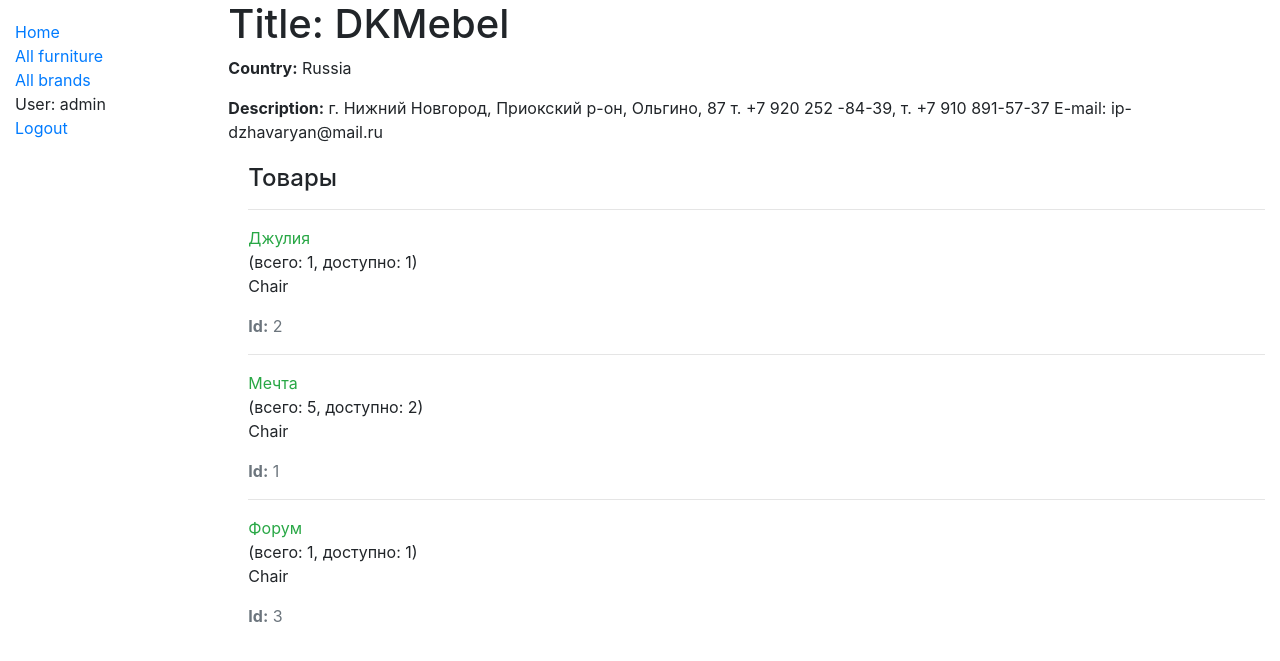
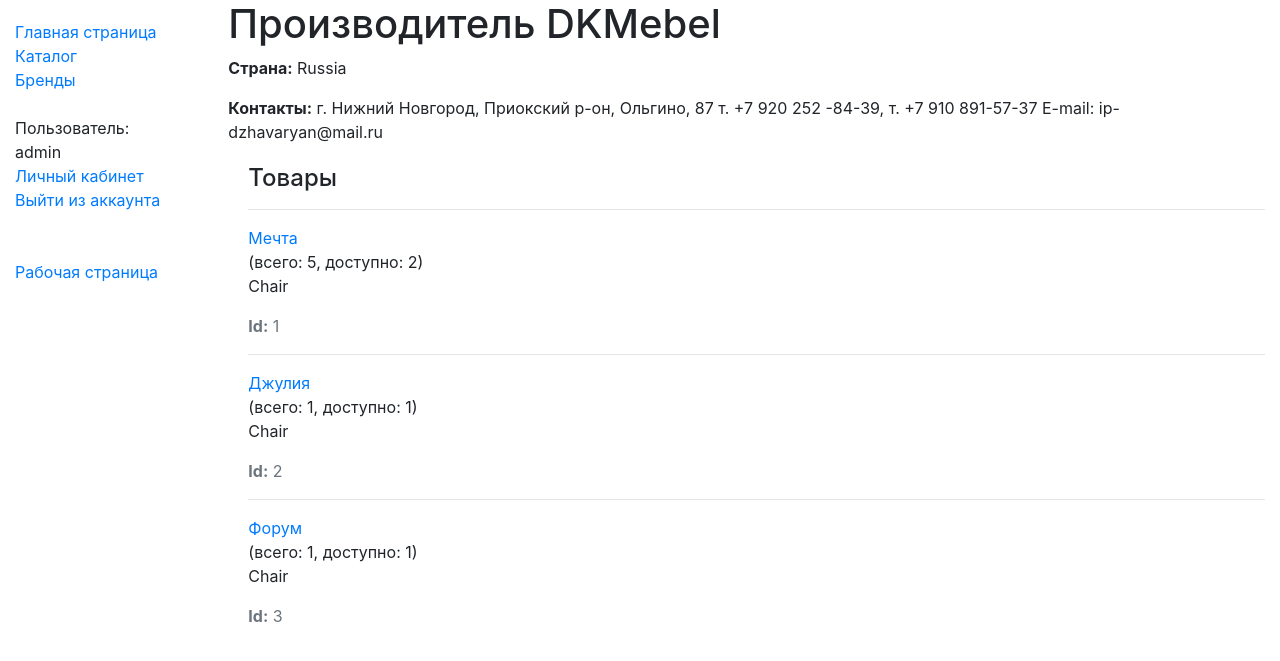
Before and after one commit to dedvnutree/DevOps-Autumn2021, a Django app: page /catalog/brand/1 in a window 1280 px wide. Shown: the top 661 px of the page. Run offline with Django 3.2, Linux system fonts and the light colour scheme; a user stored in the database is signed in; data comes from the database, SQL or seed files in the repository.

Commit message:
workers_page

```diff
--- a/catalog/models.py
+++ b/catalog/models.py
@@ -3,6 +3,7 @@ import uuid
 from django.db import models
 from django.urls import reverse
 from django.contrib.auth.models import User
+from datetime import date, timedelta
 
 
 class Type(models.Model):
@@ -21,10 +22,11 @@ class Furniture(models.Model):
     """
     name = models.CharField(max_length=200)
     brand = models.ForeignKey('Brand', on_delete=models.SET_NULL, null=True)
-    description = models.TextField(max_length=1000, help_text="Enter description of the product")
+    description = models.TextField(max_length=1000, help_text="Описание продукта")
     isbn = models.CharField('ISBN', max_length=13,
                             help_text='13 Character <a href="https://www.isbn-international.org/content/what-isbn">ISBN number</a>')
     type = models.ManyToManyField(Type, help_text="Select a type of this product")
+    published = models.BooleanField(default=False, help_text="Опубликовано")
 
     def __str__(self):
         return self.name
@@ -40,7 +42,7 @@ class Furniture(models.Model):
         return self.furnitureinstance_set.filter(status='a').count()
 
     class Meta:
-        ordering = ['name']
+        ordering = ['brand']
 
 
 class FurnitureInstance(models.Model):
@@ -51,7 +53,6 @@ class FurnitureInstance(models.Model):
                           help_text="Unique ID for this particular furniture")
     furniture = models.ForeignKey('Furniture', on_delete=models.SET_NULL, null=True)
     buyer = models.ForeignKey(User, on_delete=models.SET_NULL, null=True, blank=True)
-    # delivery_day
 
     Availability_STATUS = (
         ('a', 'Available'),
@@ -60,9 +61,20 @@ class FurnitureInstance(models.Model):
     )
 
     status = models.CharField(max_length=1, choices=Availability_STATUS, blank=True, default='m', help_text='Furniture availability')
+    delivery_day = models.DateField(default=date.today() + timedelta(days=10), help_text="Delivery day")
+
+    @property
+    def delivery(self):
+        if self.status == 'n' and self.delivery_day < date.today():
+            return "был доставлен %s" % self.delivery_day
+        if self.status == 'a':
+            self.delivery_day = date.today() + timedelta(days=10);
+            return "привезем уже к %s!" % self.delivery_day
+        return "будет доставлен %s" % self.delivery_day #only if reserved
 
     class Meta:
         ordering = ["id"]
+        permissions = (("can_mark_available", "Mark furniture as available"),)
 
     def __str__(self):
         """
--- a/catalog/templates/base_generic.html
+++ b/catalog/templates/base_generic.html
@@ -14,22 +14,35 @@
     <div class="row">
       <div class="col-sm-2">
       {% block sidebar %}
-        <ul class="sidebar-nav">
-            <li><a href="{% url 'index' %}">Home</a></li>
-            <li><a href="{% url 'furniture' %}">All furniture</a></li>
-            <li><a href="{% url 'brand' %}">All brands</a></li>
+        <ul class="sidebar-nav" style="width:150%;">
+            <li><a href="{% url 'index' %}">Главная страница</a></li>
+            <li><a href="{% url 'furniture' %}">Каталог</a></li>
+            <li><a href="{% url 'brand' %}">Бренды</a></li>
+            <br>
 
             {% if user.is_authenticated %}
-                <li>User: {{ user.get_username }}</li>
-                <li><a href="{% url 'logout'%}?next={{request.path}}">Logout</a></li>
+                <li>Пользователь: <br>
+                    {% if user.first_name and user.last_name %}
+                        {{ user.first_name }} {{ user.last_name }}
+                    {% else %}
+                        {{ user.get_username }}
+                    {% endif %}
+                </li>
+                <li><a href="{% url 'my-account' %}">Личный кабинет</a></li>
+                <li><a href="{% url 'logout'%}?next={{request.path}}">Выйти из аккаунта</a></li>
             {% else %}
-                <li><a href="{% url 'login'%}?next={{request.path}}">Login</a></li>
+                <li><a href="{% url 'login'%}?next={{request.path}}">Войти в аккаунт</a></li>
+            {% endif %}
+            <br><br>
+
+            {% if perms.catalog.change_furniture%}
+                <li><a href="{% url 'workers-page' %}"> Рабочая страница </a> </li>
             {% endif %}
         </ul>
      {% endblock %}
 
       </div>
-      <div class="col-sm-10 ">{% block content %}{% endblock %}
+      <div class="col-sm-10">{% block content %}{% endblock %}
       {% block pagination %}
           {% if is_paginated %}
               <div class="pagination">
--- a/catalog/templates/catalog/brand_detail.html
+++ b/catalog/templates/catalog/brand_detail.html
@@ -1,17 +1,17 @@
 {% extends "base_generic.html" %}
 
 {% block content %}
-  <h1>Title: {{ brand.name }}</h1>
+  <h1>Производитель {{ brand.name }}</h1>
 
-  <p><strong>Country:</strong> {{ brand.country}}</p>
-  <p><strong>Description:</strong> {{ brand.description}}</p>
+  <p><strong>Страна:</strong> {{ brand.country}}</p>
+  <p><strong>Контакты:</strong> {{ brand.description}}</p>
 
   <div style="margin-left:20px;margin-top:20px">
     <h4>Товары</h4>
 
     {% for copy in brand.furniture_set.all %}
       <hr>
-      <a href="{{ copy.get_absolute_url }}" class="text-success">{{ copy.name}}</a>
+      <a href="{{ copy.get_absolute_url }}">{{ copy.name}}</a>
 
       <div>(всего: {{copy.furnitureinstance_set.all.count}}, доступно: {{copy.get_available_amount}})</div>
 
--- a/catalog/urls.py
+++ b/catalog/urls.py
@@ -8,5 +8,6 @@ urlpatterns = [
     path('furniture/<int:pk>', views.FurnitureDetailView.as_view(), name='furniture-detail'),
     path('brand/', views.BrandListView.as_view(), name='brand'),
     path('brand/<int:pk>', views.BrandDetailView.as_view(), name='brand-detail'),
-    path('myfurniture/', views.ReservedFurnitureByUserListView.as_view(), name='my-reserved'),
+    path('myaccount/', views.PersonalAccountListView.as_view(), name='my-account'),
+    path('workers_page/', views.WorkersPageListView.as_view(), name='workers-page'),
 ]
--- a/catalog/views.py
+++ b/catalog/views.py
@@ -1,7 +1,8 @@
 from django.shortcuts import render
 from catalog.models import Furniture, FurnitureInstance, Brand
 from django.views import generic
-from django.contrib.auth.mixins import LoginRequiredMixin
+from django.contrib.auth.mixins import LoginRequiredMixin, PermissionRequiredMixin
+from django.contrib.auth.decorators import permission_required
 
 
 def index(request):
@@ -28,7 +29,6 @@ def index(request):
 
 class FurnitureListView(generic.ListView):
     model = Furniture
-    paginate_by = 5
 
 
 class FurnitureDetailView(generic.DetailView):
@@ -37,17 +37,24 @@ class FurnitureDetailView(generic.DetailView):
 
 class BrandListView(generic.ListView):
     model = Brand
-    paginate_by = 5
 
 
 class BrandDetailView(generic.DetailView):
     model = Brand
 
 
-class ReservedFurnitureByUserListView(LoginRequiredMixin, generic.ListView):
+class PersonalAccountListView(LoginRequiredMixin, generic.ListView):
     model = FurnitureInstance
-    template_name = 'catalog/firnitureinstance_list_reserved_user.html'
-    paginate_by = 10
+    template_name = 'catalog/personal_account.html'
 
     def get_queryset(self):
-        return FurnitureInstance.objects.filter(buyer=self.request.user)
+        return FurnitureInstance.objects.filter(buyer=self.request.user).order_by('delivery_day')
+
+
+class WorkersPageListView(PermissionRequiredMixin, generic.ListView):
+    model = Furniture
+    template_name = 'catalog/workers_page.html'
+    permission_required = ('catalog.change_furniture',)
+
+    def get_queryset(self):
+        return Furniture.objects.filter(published=False)
--- a/shop/urls.py
+++ b/shop/urls.py
@@ -28,6 +28,6 @@ urlpatterns = [
     path('catalog/', include('catalog.urls')),
     path('', RedirectView.as_view(url='/catalog/', permanent=True)),
     path('accounts/', include('django.contrib.auth.urls')),
-]
+    ]
 
 urlpatterns += static(settings.STATIC_URL, document_root=settings.STATIC_ROOT)
```
Also changed, not shown: catalog/admin.py (+4 -4 lines), catalog/templates/catalog/firnitureinstance_list_reserved_user.html (deleted, +0 -19 lines), catalog/templates/catalog/furniture_detail.html (+7 -7 lines), catalog/templates/catalog/personal_account.html (added, +21 -0 lines), catalog/templates/catalog/workers_page.html (added, +20 -0 lines), db.sqlite3.
